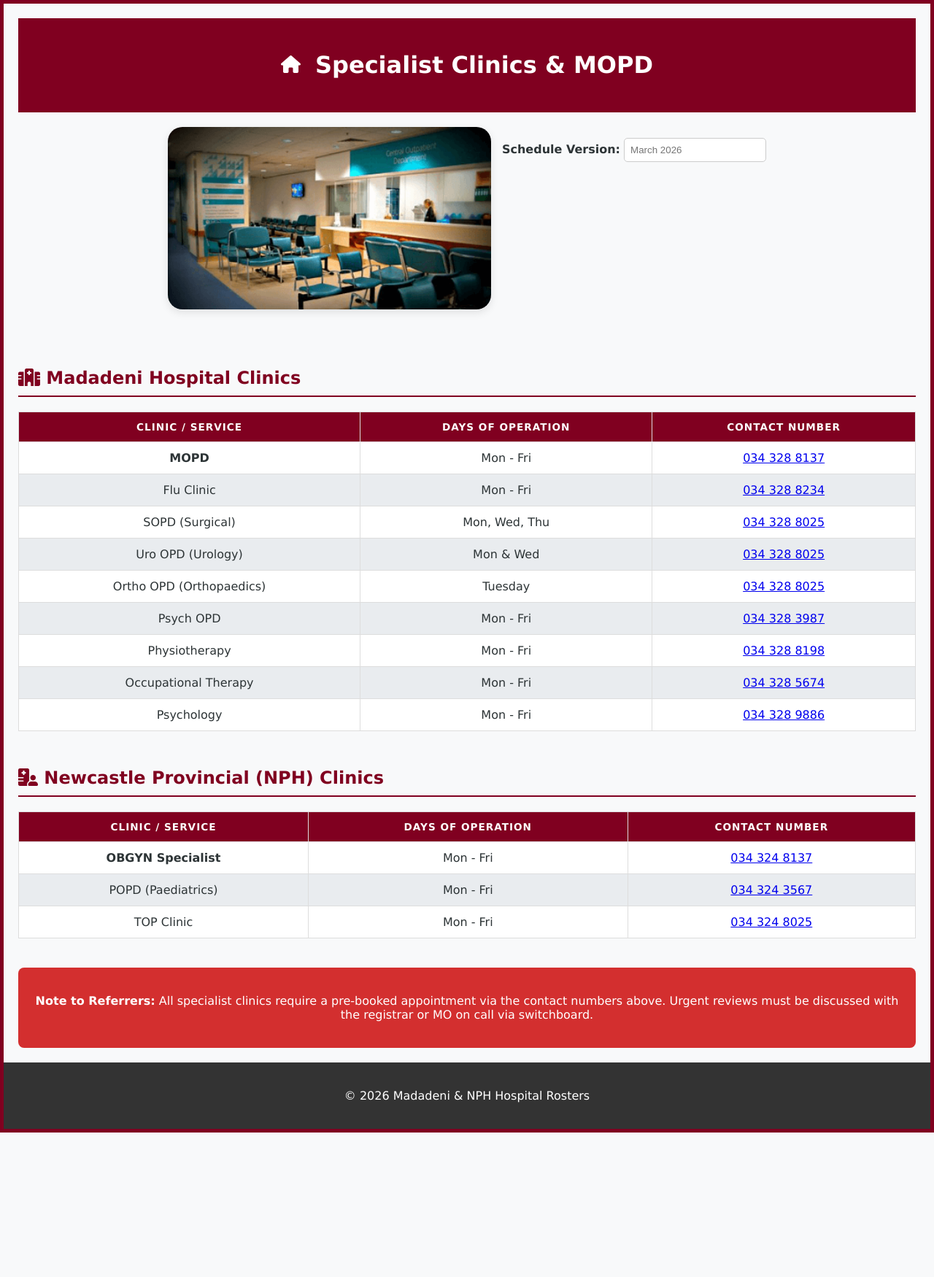
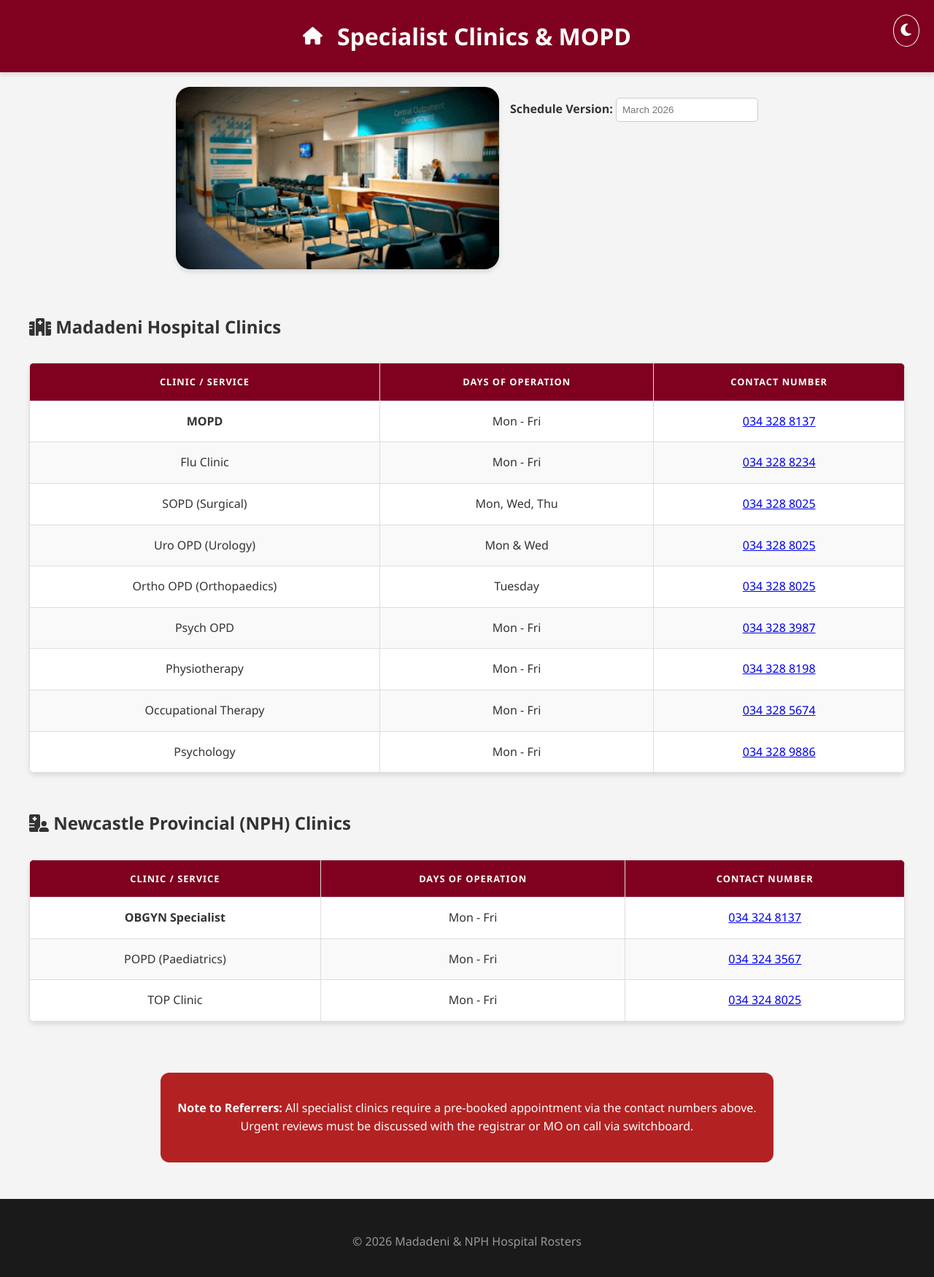
Before and after one commit to yousufmahomed/rosters, a plain HTML site: page opd/opd.html in a window 1280 px wide. Shown: the whole page at 73% size. Before the commit the page ends 1552 px from the top, so only its background shows below. Drawn offline with Linux system fonts and the light colour scheme.

Commit message:
added dark/light toggle

```diff
--- a/interns/interns.css
+++ /dev/null
@@ -1,72 +0,0 @@
-
-.page-header {
-    display: flex;
-    flex-direction: column;
-    justify-content: space-between;
-    align-items: center;
-    padding: 10px;
-  }
-
-  .page-header h1 {
-    margin: 0;
-  }
-
-  .page-header a {
-    display: block;
-    color: black;
-  }
-  .page-header a:hover {
-    background-color: blue;
-    color: orangered;
-  }
-
-  .page-content {
-    margin: 20px;
-  }
-
-  .page-content img {
-    display: block;
-    max-width: 100%;
-    height: auto;
-    border-radius: 10px;
-    box-shadow: 0 0 10px rgba(0, 0, 0, 0.3);
-    margin: 10px auto;
-  }
-
-#search-container {
-margin: 20px;
-}
-
-#search-input {
-padding: 10px;
-border: 2px solid #ccc;
-border-radius: 4px;
-font-size: 16px;
-width: 100%;
-margin-bottom: 10px;
-}
-
-#doctors-container {
-margin: 20px;
-}
-
-.doctor-card {
-border: 1px solid #ccc;
-border-radius: 4px;
-padding: 10px;
-margin-bottom: 10px;
-}
-
-.doctor-card h3 {
-margin-top: 0;
-}
-
-.doctor-card p {
-margin: 0;
-}
-div:nth-child(even) {
-background-color: #999;
-}
-div:nth-child(odd) {
-background-color: antiquewhite;
-}
--- a/opd/opd.html
+++ b/opd/opd.html
@@ -25,6 +25,11 @@
                 <input type="text" id="month" name="month" placeholder="March 2026" style="padding: 8px; border-radius: 5px; border: 1px solid #ccc;">
             </div>
         </div>
+        <div class="theme-toggle">
+    <button id="darkModeToggle" onclick="toggleDarkMode()">
+        <i class="fa-solid fa-moon"></i>
+    </button>
+</div>
     </header>
 
     <main class="table-container">
@@ -85,6 +90,6 @@
     <footer>
         <p>&copy; 2026 Madadeni & NPH Hospital Rosters</p>
     </footer>
-
+ <script src="/script.js"></script> </body>
 </body>
 </html>
--- /dev/null
+++ b/script.js
@@ -0,0 +1,64 @@
+/**
+ * MADADENI & NPH HOSPITAL DIGITAL ROSTER - CORE LOGIC
+ */
+
+// 1. THEME MANAGEMENT (Dark/Light Mode)
+function toggleDarkMode() {
+    const htmlElement = document.documentElement;
+    const currentTheme = htmlElement.getAttribute('data-theme');
+    const newTheme = currentTheme === 'dark' ? 'light' : 'dark';
+
+    htmlElement.setAttribute('data-theme', newTheme);
+    localStorage.setItem('hospital-theme', newTheme);
+    updateToggleIcon(newTheme);
+}
+
+function updateToggleIcon(theme) {
+    const icon = document.querySelector('#darkModeToggle i');
+    if (icon) {
+        icon.className = theme === 'dark' ? 'fa-solid fa-sun' : 'fa-solid fa-moon';
+    }
+}
+
+// 2. SEARCH FILTER (Index Page)
+function filterDepts() {
+    const input = document.getElementById('deptSearch');
+    if (!input) return; // Exit if not on the index page
+
+    const filter = input.value.toLowerCase();
+    const cards = document.getElementsByClassName('dept-card');
+
+    Array.from(cards).forEach(card => {
+        const text = card.innerText.toLowerCase();
+        card.style.display = text.includes(filter) ? "flex" : "none";
+    });
+}
+
+// 3. ROSTER HIGHLIGHTING (Department Pages)
+function highlightCurrentDay() {
+    const today = new Date().getDate().toString();
+    const table = document.getElementById('roster-table');
+    if (!table) return; // Exit if not on a roster page
+
+    const rows = table.querySelectorAll('tbody tr');
+    rows.forEach(row => {
+        const dateCell = row.cells[0].textContent.trim();
+
+        // Match current day (ignoring "Prev. Month" tags)
+        if (dateCell === today) {
+            row.classList.add('highlight-today');
+            row.scrollIntoView({ behavior: 'smooth', block: 'center' });
+        }
+    });
+}
+
+// 4. INITIALIZATION (Runs on every page load)
+window.addEventListener('DOMContentLoaded', () => {
+    // Apply saved theme
+    const savedTheme = localStorage.getItem('hospital-theme') || 'light';
+    document.documentElement.setAttribute('data-theme', savedTheme);
+    updateToggleIcon(savedTheme);
+
+    // Run roster highlighting
+    highlightCurrentDay();
+});
--- a/style.css
+++ b/style.css
@@ -1,39 +1,69 @@
+/* =========================================
+   1. THEME VARIABLES (Light & Dark)
+   ========================================= */
 :root {
-    /* Fixed Names */
-    --primary-maroon: #800020;
-    --white: #ffffff;
-    --bg-light: #f8f9fa;
-    --text-dark: #2d3436;
-    --accent-grey: #e9ecef;
-    --emergency: #d32f2f;
-    --shadow: 0 4px 12px rgba(0, 0, 0, 0.1);
+    /* Light Mode Colors */
+    --bg-color: #f4f4f4;
+    --text-color: #333333;
+    --card-bg: #ffffff;
+    --header-bg: #800020; /* Your Maroon */
+    --header-text: #ffffff;
+    --accent-color: #800020;
+    --border-color: #dddddd;
+    --table-stripe: #f9f9f9;
+    --emergency: #B22222;
+    --shadow: 0 4px 6px rgba(0,0,0,0.1);
     --transition: all 0.3s ease;
 }
 
-body {
-    background-color: var(--bg-light);
-    color: var(--text-dark);
-    font-family: Verdana, Geneva, Tahoma, sans-serif;
-    margin: 0;
-    padding: 0;
-    border: 5px solid var(--primary-maroon);
-    min-height: 100vh;
+[data-theme="dark"] {
+    /* Dark Mode Colors */
+    --bg-color: #121212;
+    --text-color: #e0e0e0;
+    --card-bg: #1e1e1e;
+    --header-bg: #000000;
+    --header-text: #ffffff;
+    --accent-color: #ff4d4d; /* Brighter red for dark mode contrast */
+    --border-color: #333333;
+    --table-stripe: #1a1a1a;
+    --shadow: 0 4px 10px rgba(0,0,0,0.5);
 }
 
-/* 2. HEADER & HERO */
-header {
-    text-align: center;
-    padding: 20px;
+/* =========================================
+   2. GLOBAL STYLES
+   ========================================= */
+body {
+    background-color: var(--bg-color);
+    color: var(--text-color);
+    margin: 0;
+    font-family: 'Segoe UI', Tahoma, Geneva, Verdana, sans-serif;
+    transition: var(--transition);
+    line-height: 1.6;
 }
 
+h1, h2, h3 {
+    color: var(--accent-color);
+    transition: var(--transition);
+}
+
+/* =========================================
+   3. HEADER & HERO SECTION
+   ========================================= */
 .main-header {
-    background-color: var(--primary-maroon); /* Fixed variable name */
-    color: var(--white);
+    background-color: var(--header-bg);
+    color: var(--header-text);
     padding: 1.5rem;
     display: flex;
     flex-direction: column;
     align-items: center;
-    gap: 10px;
+    position: relative; /* For the toggle placement */
+    box-shadow: var(--shadow);
+    transition: var(--transition);
+}
+
+.main-header h1 {
+    color: var(--header-text);
+    margin: 0;
 }
 
 .hero-pic {
@@ -52,99 +82,33 @@
     box-shadow: var(--shadow);
 }
 
-/* 3. MODERN GRID (INDEX PAGE) */
-.roster-grid {
-    display: grid;
-    grid-template-columns: repeat(auto-fit, minmax(280px, 1fr));
-    gap: 15px;
-    padding: 20px;
-    max-width: 1200px;
-    margin: 0 auto;
+/* =========================================
+   4. THEME TOGGLE BUTTON
+   ========================================= */
+.theme-toggle {
+    position: absolute;
+    top: 20px;
+    right: 20px;
 }
 
-.dept-card {
-    background: var(--white);
-    color: var(--primary-maroon); /* Fixed variable name */
-    padding: 20px;
-    text-decoration: none;
-    text-align: center;
-    font-weight: bold;
-    border-radius: 12px;
-    border: 1px solid #ddd;
+#darkModeToggle {
+    background: transparent;
+    border: 1px solid var(--header-text);
+    color: var(--header-text);
+    padding: 10px;
+    border-radius: 50%;
+    cursor: pointer;
+    font-size: 1.2rem;
     transition: var(--transition);
-    display: flex;
-    align-items: center;
-    justify-content: center;
-    box-shadow: var(--shadow);
 }
 
-.dept-card:hover {
-    background: var(--primary-maroon);
-    color: var(--white);
-    transform: translateY(-3px);
+#darkModeToggle:hover {
+    background: rgba(255, 255, 255, 0.1);
 }
 
-/* 4. ROSTER TABLES */
-.table-container {
-    overflow-x: auto;
-    padding: 20px;
-}
-
-table {
-    width: 100%;
-    border-collapse: collapse;
-    background: var(--white);
-}
-
-th, td {
-    padding: 12px;
-    border: 1px solid #ddd;
-    text-align: center;
-}
-
-th {
-    background-color: var(--primary-maroon); /* Fixed variable name */
-    color: var(--white);
-    text-transform: uppercase;
-    letter-spacing: 1px;
-    font-size: 0.85rem;
-}
-
-tr:nth-child(even) {
-    background-color: var(--accent-grey); /* Using your grey variable */
-}
-
-/* 5. SPECIAL STYLES */
-.urology-special {
-    background-color: #000 !important;
-    color: #fff !important;
-    padding: 30px;
-    text-align: center;
-}
-
-.emergency-notice {
-    background: var(--emergency); /* Changed to your emergency red */
-    color: var(--white);
-    padding: 20px;
-    margin: 20px;
-    border-radius: 8px;
-    text-align: center;
-}
-
-/* 6. FOOTER */
-footer {
-    padding: 20px;
-    text-align: center;
-    background: #333;
-    color: var(--white);
-}
-
-/* MOBILE ADJUSTMENTS */
-@media (max-width: 600px) {
-    .main-header h1 { font-size: 1.2rem; }
-    .hero-pic img { height: 150px; }
-}
-
+/* =========================================
+   5. SEARCH & NAVIGATION (INDEX PAGE)
+   ========================================= */
 .search-container {
     padding: 20px;
     display: flex;
@@ -169,37 +133,139 @@
     width: 100%;
     padding: 12px 12px 12px 40px;
     border-radius: 25px;
-    border: 1px solid #ccc;
+    border: 1px solid var(--border-color);
+    background: var(--card-bg);
+    color: var(--text-color);
     font-size: 1rem;
+    outline: none;
+}
+
+.roster-grid {
+    display: grid;
+    grid-template-columns: repeat(auto-fit, minmax(250px, 1fr));
+    gap: 20px;
+    padding: 20px;
+    max-width: 1200px;
+    margin: 0 auto;
 }
 
 .dept-card {
+    background: var(--card-bg);
+    color: var(--text-color);
+    padding: 25px;
+    text-decoration: none;
+    font-weight: bold;
+    border-radius: 15px;
+    border: 1px solid var(--border-color);
     display: flex;
     flex-direction: column;
     align-items: center;
     justify-content: center;
-    text-align: center;
-    padding: 20px;
-    transition: transform 0.2s;
+    box-shadow: var(--shadow);
+    transition: var(--transition);
 }
 
 .dept-card i {
-    font-size: 2rem;
-    margin-bottom: 10px;
+    font-size: 2.5rem;
+    margin-bottom: 12px;
+    color: var(--accent-color);
 }
 
-.emergency-card {
-    border: 2px solid #B22222;
-    color: #B22222;
+.dept-card:hover {
+    transform: translateY(-5px);
+    border-color: var(--accent-color);
+}
+
+/* =========================================
+   6. TABLES (DEPARTMENT PAGES)
+   ========================================= */
+.table-container {
+    overflow-x: auto;
+    padding: 20px;
+    max-width: 1200px;
+    margin: 0 auto;
+}
+
+table {
+    width: 100%;
+    border-collapse: collapse;
+    background: var(--card-bg);
+    border-radius: 8px;
+    overflow: hidden;
+    margin-bottom: 30px;
+    box-shadow: var(--shadow);
+}
+
+th, td {
+    padding: 15px;
+    border: 1px solid var(--border-color);
+    text-align: center;
+}
+
+th {
+    background-color: var(--header-bg);
+    color: white;
+    text-transform: uppercase;
+    font-size: 0.8rem;
+    letter-spacing: 1px;
+}
+
+tr:nth-child(even) {
+    background-color: var(--table-stripe);
+}
+
+/* Highlight Today's Row (JS Triggered) */
+tr.highlight-today {
+    background-color: #fff3cd !important;
+    color: #333 !important;
+    font-weight: bold;
+}
+
+/* =========================================
+   7. FOOTER & NOTICES
+   ========================================= */
+.emergency-notice {
+    background: var(--emergency);
+    color: white;
+    padding: 20px;
+    margin: 20px auto;
+    max-width: 800px;
+    border-radius: 12px;
+    text-align: center;
+}
+
+.quick-contact {
+    text-align: center;
+    margin: 40px auto;
+    padding: 20px;
+    max-width: 800px;
 }
 
 .call-btn {
     display: inline-block;
-    background: #800020;
+    background: var(--accent-color);
     color: white;
-    padding: 15px 25px;
+    padding: 12px 24px;
     border-radius: 8px;
     text-decoration: none;
     margin: 10px;
     font-weight: bold;
 }
+
+footer {
+    padding: 30px;
+    text-align: center;
+    background: #1a1a1a;
+    color: #999;
+    margin-top: 50px;
+}
+
+/* =========================================
+   8. MOBILE RESPONSIVENESS
+   ========================================= */
+@media (max-width: 600px) {
+    .main-header h1 { font-size: 1.3rem; }
+    .hero-pic img { height: 180px; }
+    .roster-grid { grid-template-columns: 1fr; }
+    th, td { padding: 10px; font-size: 0.9rem; }
+}
```
Also changed, not shown: Anaesthesia/anaesthesia.html (+6 -0 lines), Anaesthesia/anaesthesiaNph.html (+6 -0 lines), Surgery/surgery.html (+6 -0 lines), ed/ed.html (+6 -0 lines), fours/fours.html (+6 -0 lines), iMed/iMed.html (+6 -0 lines), index.html (+7 -3 lines), interns/interns.html (+6 -0 lines), obgyn/obgyn.html (+6 -0 lines), opthal/opthal.html (+6 -0 lines), orth/orth.html (+6 -0 lines), paeds/paeds.html (+6 -0 lines), psych/psych.html (+6 -0 lines), tcc/tcc.html (+6 -0 lines), 1 more files.
